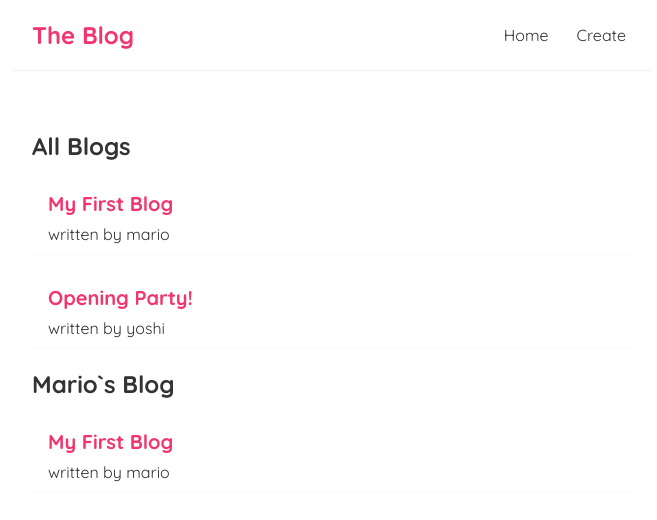
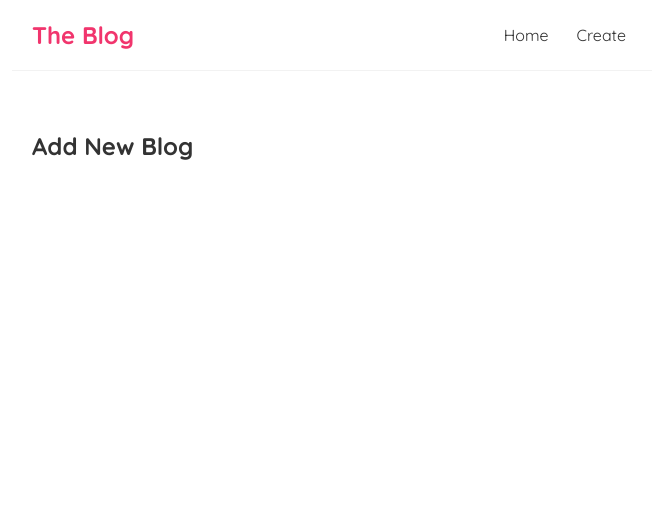
Before and after one commit to aguadefuente/blogApp, a React (Vite) app: page /create in a window 1280 px wide. Shown: the top 520 px of the page, without its empty margins (308-965 px from the left). Built offline with nearby package versions, Linux system fonts and the light colour scheme; data requests are answered from the project's data file.

Commit message:
fetch, custom hook y Router npm

```diff
--- a/package.json
+++ b/package.json
@@ -11,7 +11,8 @@
   },
   "dependencies": {
     "react": "^18.2.0",
-    "react-dom": "^18.2.0"
+    "react-dom": "^18.2.0",
+    "react-router-dom": "^5.3.4"
   },
   "devDependencies": {
     "@types/react": "^18.2.15",
--- a/src/App.jsx
+++ b/src/App.jsx
@@ -1,5 +1,7 @@
 import Navbar from "./Navbar";
 import Home from "./Home";
+import Create from "./Create";
+import {BrowserRouter as Router, Route, Switch} from "react-router-dom"
 
 
 function App() {
@@ -8,14 +10,23 @@ function App() {
 
   return (
     <>
+    <Router>
       <div className="App">
+        <Navbar/>
+        <div className="content">
+          <Switch>
+            <Route exact path="/"> {/*exact es para que sólo matchee cuando tiene / sólo sino por ej) /create la toma como lo mismo y me carga el home - siendo eso algo que no queremos */}
+              <Home/>
+            </Route>
 
-        <Navbar></Navbar>
-        <div className="content">
-          <Home></Home>
+            <Route path="/create">
+              <Create/>
+            </Route>
+          </Switch>
         </div>
        {/*<a href={link}>Google site</a>*/}
       </div>
+    </Router>
     </>
   )
 }
--- /dev/null
+++ b/src/Create.jsx
@@ -0,0 +1,9 @@
+const Create = () => {
+    return (
+        <div className="create">
+            <h2>Add New Blog</h2>
+        </div>
+     );
+}
+
+export default Create;
--- a/src/Home.jsx
+++ b/src/Home.jsx
@@ -1,33 +1,19 @@
 import {useState, useEffect} from "react"
 import Bloglist from "./Bloglist";
+import useFetch from "./usefetch";
 
 const Home = () => {
-    const [blogs, setBlogs] = useState(null)
-
-    //FETCH DATA -
-    /*vamos a crear una fake API con un packege llamado json-server (lo instalamos)
-    creamos un file llamado db.json
-    en terminal escribimos npx json-server --watch ./src/db.json --port 8000
-    http://127.0.0.1:8000/blogs/
-    a esa dirección haremos nuestro GET request*/
-
-
-useEffect(() => {
-    fetch("http://127.0.0.1:8000/blogs/")
-    .then(res=>{
-        return res.json()
-        })
-        .then(data=>{
-        //console.log(data)
-        setBlogs(data)
-        })
-
-    }, []);
-
+   const {data: blogs, isPending, error} = useFetch("http://127.0.0.1:8000/blogs/") //aquí determinamos el valor de la url
+   //renombremos la property de data a blogs para que en este caso tenga que ver con nuestra aplicación que es de un Blog
 
     return (
     <div className="home">
+        {error && <div>{error}</div>}
+        {/*&& operator para que cdo aún no llegue la data que aparezca ...loading */}
+        {isPending && <div>...loading</div>}
+        {/*&& operator se asegura que una vez la data llegue se renderice - sino estíamos haciendo un map sobre un null que es el valor inicial del useState blogs */}
         {blogs && <Bloglist blogprop={blogs} titleprop="All Blogs"></Bloglist>}
+
         {/*Volveos a usar el componente Bloglist pero con otra data -
         usaremos filter() para que traiga sólo los blogs escritos por mario
         */}
--- /dev/null
+++ b/src/usefetch.js
@@ -0,0 +1,56 @@
+import { useState, useEffect } from "react";
+
+//CUSTOM HOOK - se nombran use...
+//pasamos la url como  parámetro de nuestro hook, así es reutilizable
+const useFetch = (url) => {
+  const [data, setData] = useState(null); //la data que se renderizará
+  const [isPending, setIsPending] = useState(true); //si la data todavía no llega que se muestre mensaje ...loading
+  const [error, setError] = useState(null); //para mostrar el error al usuario
+
+  //FETCH DATA -
+  /*vamos a crear una fake API con un packege llamado json-server (lo instalamos)
+    creamos un file llamado db.json
+    en terminal escribimos npx json-server --watch ./src/db.json --port 8000
+    http://127.0.0.1:8000/blogs/
+    a esa dirección haremos nuestro GET request*/
+
+  //para visualizar mejor el tiempo de espera hasta que se trae la data
+  //agregamos un setTimeout() dentro del useEffect - es para hacer una simulación (no usar en un código real - reatarda la entrega de la data sin necesitad)
+  useEffect(() => {
+    setTimeout(() => {
+      //fetch nos devuelve una promesa. Entonces usamos el .then method y dentro el res object. para agarrar la data parseamos el json en un javaScript object con res.json()
+      fetch(url)
+        .then((res) => {
+          console.log(res);
+          if (!res.ok) {
+            throw Error("Could not fetch the data for that resource"); //tiramos un error message que será .catch (ver nota!)
+          }
+          return res.json();
+        }) //res.json tb devuelve una promesa. Usamos el .then method
+        .then((data) => {
+          //console.log(data)
+          setData(data); //el (data) no es el del useState sino el del .then
+          setIsPending(false); //una vez que llega la data ya no muestra el msg ...pending
+          setError(null);
+        })
+        .catch((err) => {
+          console.log(err.message);
+          setIsPending(false); //si hay un error no se ve el msa ...pending
+          setError(err.message);
+        }); //para agarrar errores
+    }, 2000);
+  }, [url]);
+  /*entonces todos estos métodos asincrónicos se aseguran de pasar a la tarea
+    siguiente cuando se haya realizado la primera.
+    1- fecth data (fecth())
+    2- parasear el json a JavaScript object (res.json())
+    3- setBlogs para que la data se renderice (setBlog(data))
+
+    nota: necesitamos usar el throw Error() para poder agarrar los errores por ej) 404
+    porque el catch me agarrará los errores de que el server no existe pero no si éste existe
+    pero hay un error en el endPoint
+    */
+  return { data, isPending, error }; //esto es lo que nos devolverá nuestro Custom-Hook. En nuestro caso un objeto con tres properties, que son la de los useState
+};
+
+export default useFetch;
```
Also changed, not shown: 1 other file (tests, documents, lock files or other folders).
